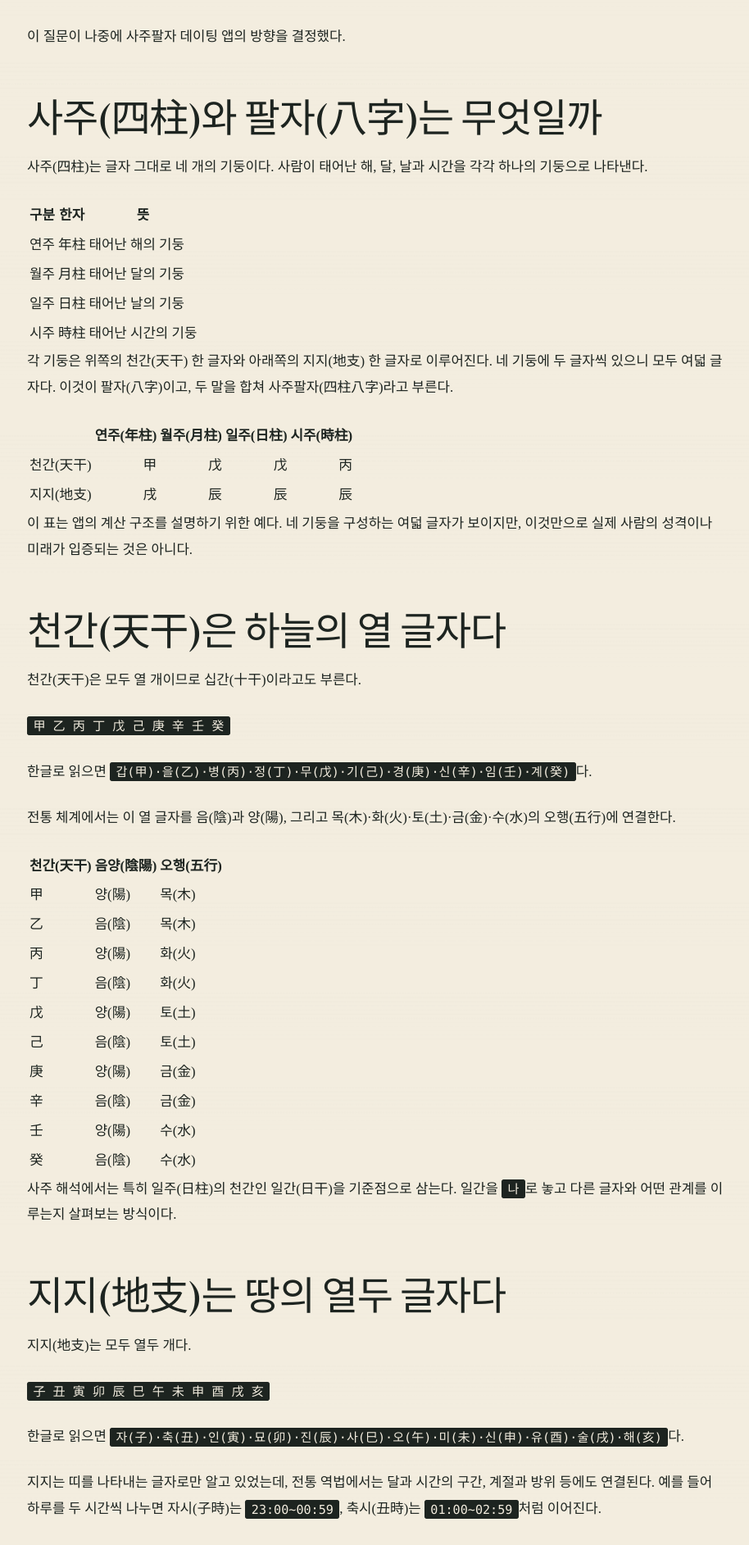
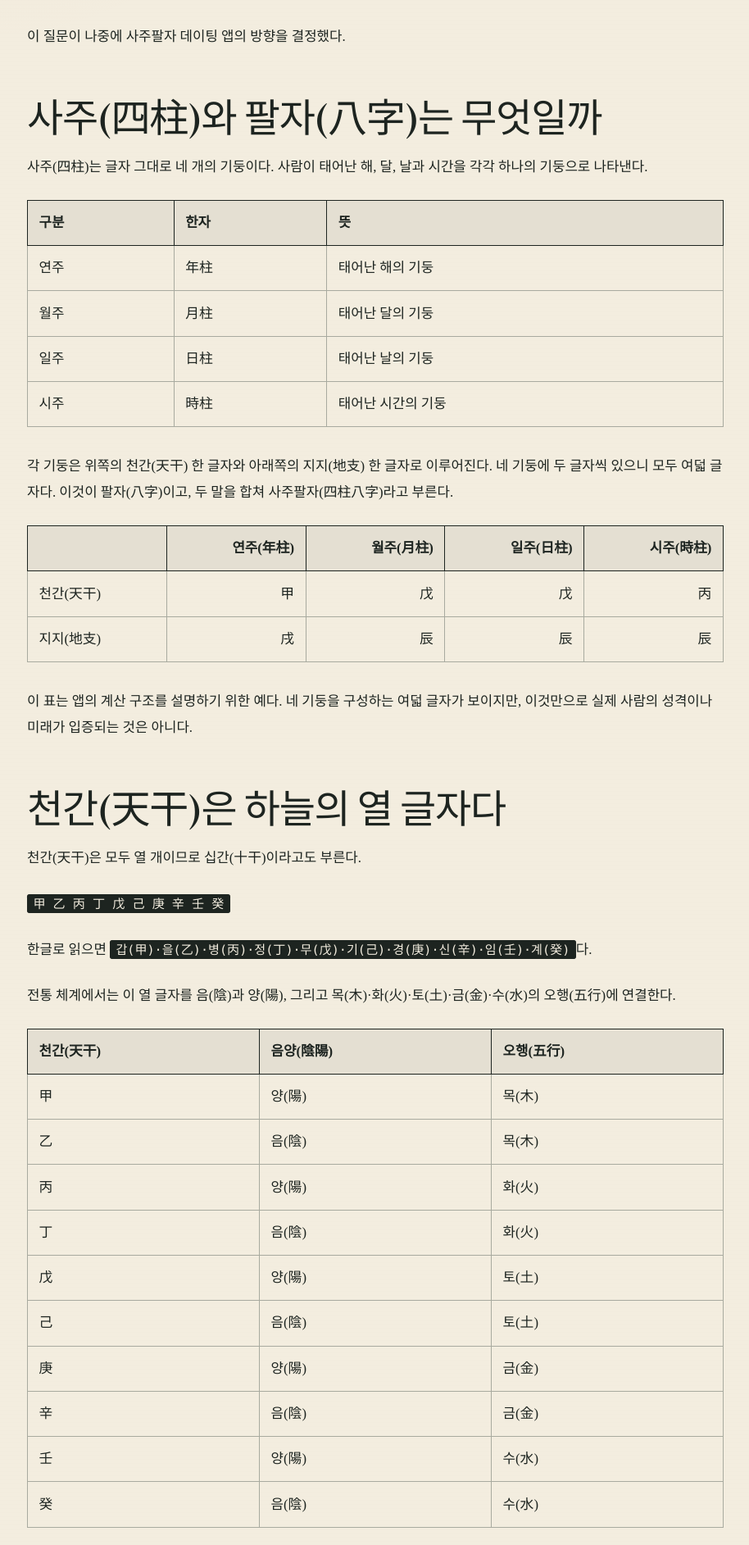
Before and after one commit to babypaunch/babypaunch.github.io, a Jekyll site: the page built from _posts/2026-08-27-saju-dating-app.md, in a window 1280 px wide. Shown: the part 1184-3069 px from the top of the page at 82% size, without its empty margins (182-1096 px from the left). Built offline with Jekyll 4.4.1, drawn with Linux system fonts in a browser that asks for light colours; some web fonts are replaced.

Commit message:
fix(blog): 본문 표 테두리 스타일 적용

```diff
--- a/_layouts/default.html
+++ b/_layouts/default.html
@@ -9,7 +9,7 @@
   <title>{% if page.layout == 'post' %}{{ page.title }} — BabyPaunch{% else %}{{ t.pages[page.page_key].title }}{% endif %}</title>
   <link rel="icon" href="/favicon.svg" type="image/svg+xml" sizes="any">
 {% include seo.html %}
-  <link rel="stylesheet" href="/styles.css">
+  <link rel="stylesheet" href="/styles.css?v=20260827-table">
 </head>
 <body>
   {% include header.html %}
--- a/styles.css
+++ b/styles.css
@@ -368,6 +368,9 @@
 .article-figure figcaption { margin-top: .75rem; color: var(--muted); font: .85rem/1.65 var(--sans); }
 .article-body p, .article-body ul { margin: 0 0 1.5rem; }
 .article-body ul { padding-left: 1.25rem; }
+.article-body table { width: 100%; margin: 0 0 2rem; border-collapse: collapse; }
+.article-body th, .article-body td { padding: .7rem .85rem; border: 1px solid var(--line); text-align: left; vertical-align: top; overflow-wrap: anywhere; }
+.article-body th { border-color: var(--ink); background: color-mix(in srgb, var(--ink) 7%, var(--paper)); font-weight: 700; }
 .article-body code { padding: .1rem .4rem; border: 1px solid var(--ink); border-radius: .2rem; background: var(--ink); color: var(--paper); font: .9em/1.5 var(--mono); }
 .article-body pre { margin: 0 0 1.5rem; padding: 1.25rem; overflow-x: auto; border: 1px solid var(--ink); border-radius: .2rem; background: var(--ink); color: var(--paper); font: .9rem/1.7 var(--mono); white-space: pre; }
 .article-body pre code { padding: 0; border: 0; border-radius: 0; background: transparent; color: inherit; font: inherit; }
```
